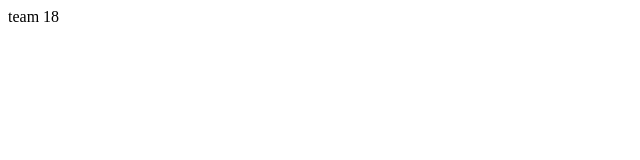
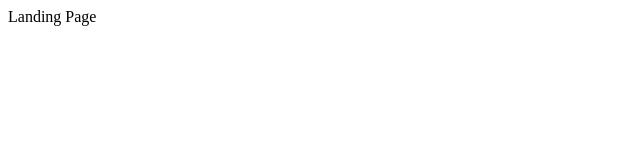
Before and after one commit to swsnu/swpp2020-team18, a React (Create React App) app in the folder frontend/: page /terminator in a window 1280 px wide. Shown: the top 160 px of the page, without its empty margins (0-640 px from the left). Built offline with nearby package versions, Linux system fonts and the light colour scheme.

Commit message:
Set App.js

```diff
--- a/frontend/src/App.js
+++ b/frontend/src/App.js
@@ -1,9 +1,25 @@
 import React from 'react'
-import { Route, Redirect, Switch } from 'react-router-dom';
-import { ConnectedRouter } from 'connected-react-router';
+import { Route, Redirect, Switch } from 'react-router-dom'
+import { ConnectedRouter } from 'connected-react-router'
+import Landing from './containers/Landing'
+import PropTypes from 'prop-types'
 
-const App = (props) => {
-  return <div>team 18</div>
+function App(props) {
+  return (
+    <ConnectedRouter history={props.history}>
+      <div className='App'>
+        <Switch>
+          <Route path='/terminator' exact render={() => <Landing />} />
+          <Redirect exact from='/' to='terminator' />
+          <Route render={() => <h1>Not Found</h1>} />
+        </Switch>
+      </div>
+    </ConnectedRouter>
+  )
+}
+
+App.propTypes = {
+  history: PropTypes.any,
 }
 
 export default App
--- /dev/null
+++ b/frontend/src/containers/Landing.js
@@ -0,0 +1,10 @@
+import React, { Component } from 'react'
+// import { connect } from 'react-redux';
+
+class Landing extends Component {
+  render() {
+    return <div>Landing Page</div>
+  }
+}
+
+export default Landing
--- a/frontend/src/index.js
+++ b/frontend/src/index.js
@@ -1,16 +1,33 @@
 import React from 'react'
 import ReactDOM from 'react-dom'
 import App from './App'
-import reportWebVitals from './reportWebVitals'
+import { Provider } from 'react-redux'
+import { createStore, combineReducers, applyMiddleware, compose } from 'redux'
+import thunk from 'redux-thunk'
+import { connectRouter, routerMiddleware } from 'connected-react-router'
+import { createBrowserHistory } from 'history'
+
+const history = createBrowserHistory()
+
+const rootReducer = combineReducers({
+  // TODO
+  router: connectRouter(history),
+})
+
+const composeEnhancers = window.__REDUX_DEVTOOLS_EXTENSION_COMPOSE__ || compose
+
+const store = createStore(
+  rootReducer,
+  composeEnhancers(applyMiddleware(thunk, routerMiddleware(history)))
+)
 
 ReactDOM.render(
-  <React.StrictMode>
-    <App />
-  </React.StrictMode>,
+  <Provider store={store}>
+    <App history={history} />
+  </Provider>,
   document.getElementById('root')
 )
 
-// If you want to start measuring performance in your app, pass a function
-// to log results (for example: reportWebVitals(console.log))
-// or send to an analytics endpoint. Learn more: https://bit.ly/CRA-vitals
-reportWebVitals()
+// If you want your app to work offline and load faster, you can change
+// unregister() to register() below. Note this comes with some pitfalls.
+// Learn more about service workers: https://bit.ly/CRA-PWA
```
Also changed, not shown: frontend/package.json (+7 -0 lines), 2 other files (tests, documents, lock files or other folders).
